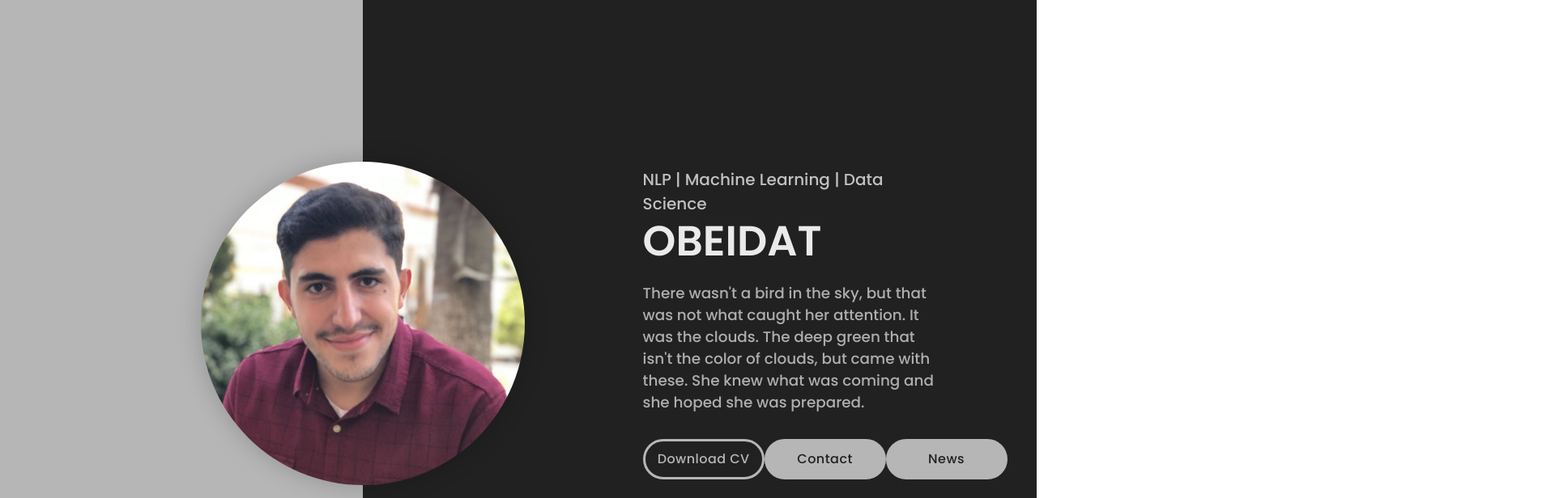
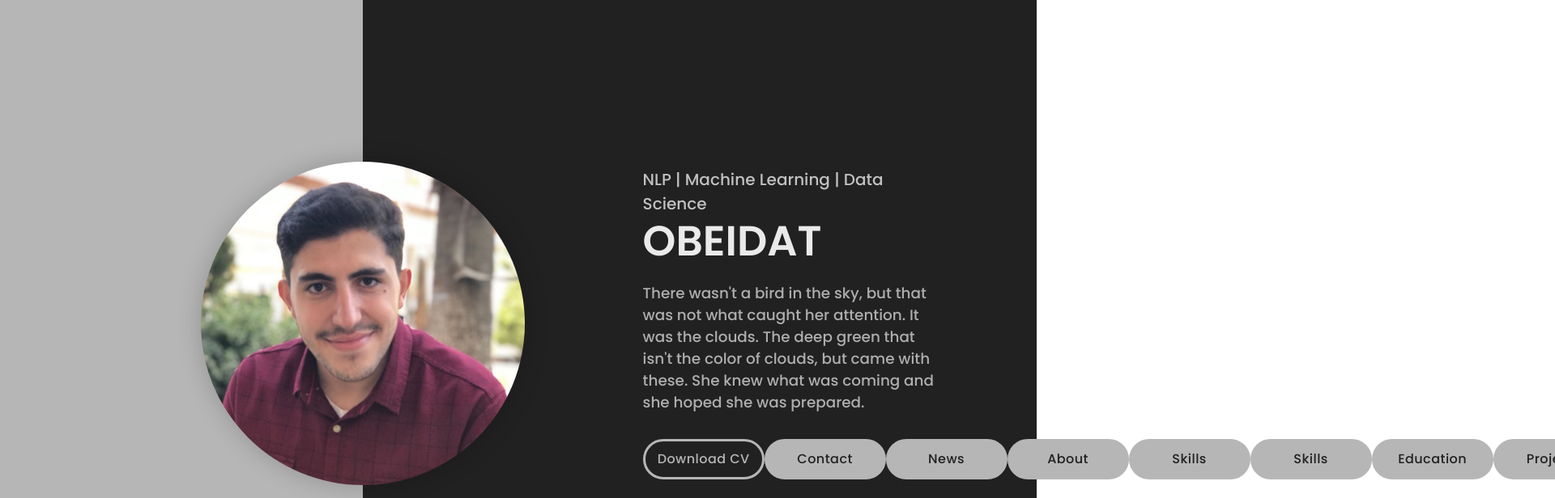
Before and after one commit to motasem-obeidat/motasem-obeidat.github.io-1, a React (Create React App) app: page / in a window 1280 px wide. Shown: the top 616 px of the page at 81% size, 1920 px wide, since content can reach past the window. Built offline with nearby package versions, Linux system fonts and the light colour scheme; a web font is replaced by a local one.

Commit message:
Update Landing.js

```diff
--- a/src/components/Landing/Landing.js
+++ b/src/components/Landing/Landing.js
@@ -196,6 +196,56 @@ function Landing() {
                                     News
                                 </Button>
                             </NavLink>
+                            <NavLink
+                                to='/#about'
+                                smooth={true}
+                                spy='true'
+                                duration={2000}
+                            >
+                                <Button className={classes.contactBtn}>
+                                    About
+                                </Button>
+                            </NavLink>
+                            <NavLink
+                                to='/#skills'
+                                smooth={true}
+                                spy='true'
+                                duration={2000}
+                            >
+                                <Button className={classes.contactBtn}>
+                                    Skills
+                                </Button>
+                            </NavLink>
+                            <NavLink
+                                to='/#skills'
+                                smooth={true}
+                                spy='true'
+                                duration={2000}
+                            >
+                                <Button className={classes.contactBtn}>
+                                    Skills
+                                </Button>
+                            </NavLink>
+                            <NavLink
+                                to='/#education'
+                                smooth={true}
+                                spy='true'
+                                duration={2000}
+                            >
+                                <Button className={classes.contactBtn}>
+                                    Education
+                                </Button>
+                            </NavLink>
+                            <NavLink
+                                to='/#projects'
+                                smooth={true}
+                                spy='true'
+                                duration={2000}
+                            >
+                                <Button className={classes.contactBtn}>
+                                    Projects
+                                </Button>
+                            </NavLink>
                         </div>
                     </div>
                 </div>
```
